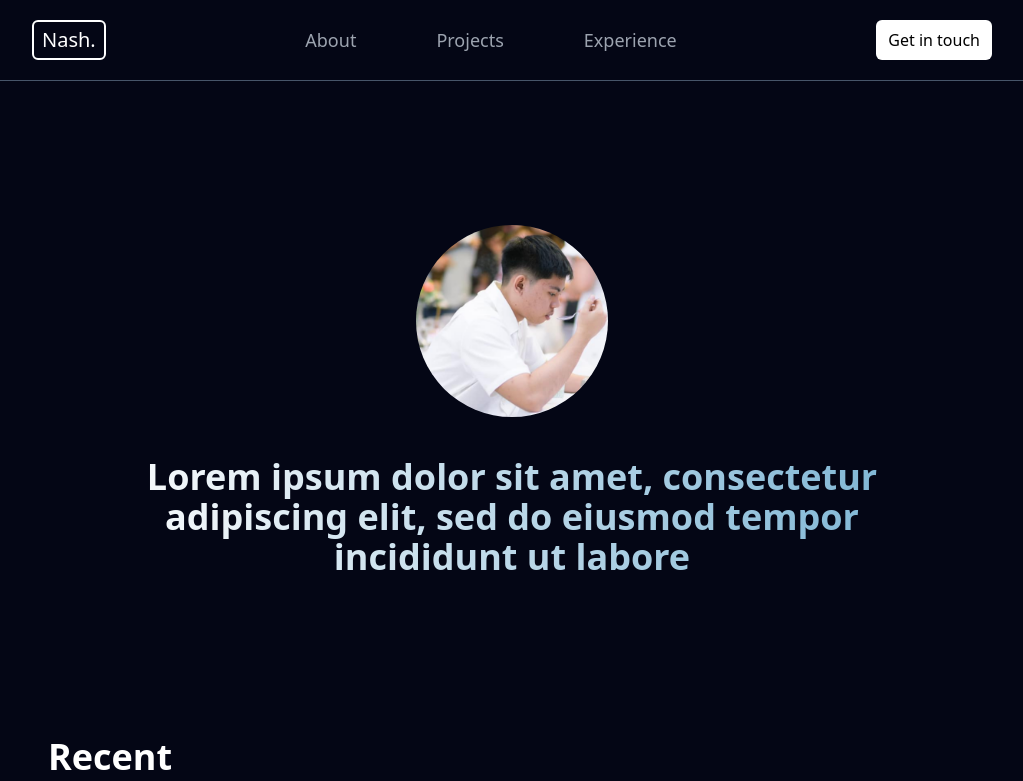
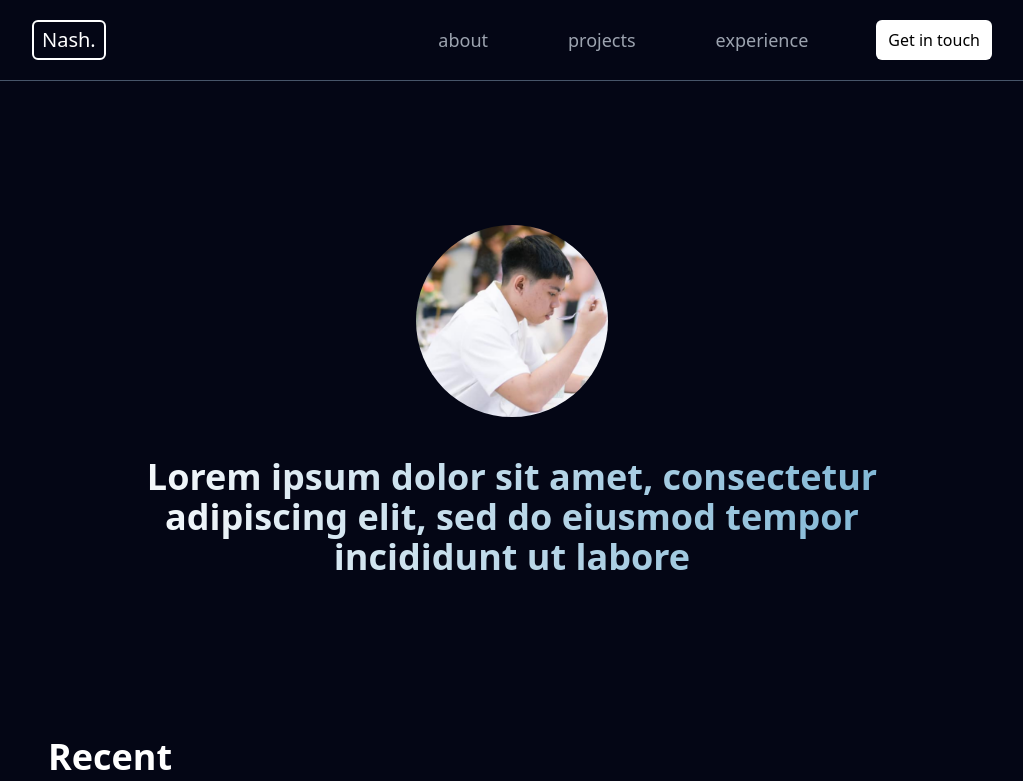
Before and after one commit to JonashGania/my-portfolio, a React (Vite) app: page / in a window 1280 px wide. Shown: the top 781 px of the page, without its empty margins (128-1151 px from the left). Built offline with nearby package versions, Linux system fonts and the light colour scheme.

Commit message:
fix navbar menu

```diff
--- a/src/components/Navbar.jsx
+++ b/src/components/Navbar.jsx
@@ -1,25 +1,78 @@
 import { Link, NavLink } from "react-router-dom"
-import { FaBars } from "react-icons/fa6"
+import { FaBars, FaXmark } from "react-icons/fa6"
+import { useState } from "react"
 
 export default function Navbar(){
+    const [isMenuOpen, setIsMenuOpen] = useState(false)
+
+    const openMenu = () => {
+        setIsMenuOpen(!isMenuOpen);
+    }
+
+    const closeMenu = () => {
+        setIsMenuOpen(false)
+    }
+
     return(
         <header className="w-full bg-midnight border-b-[1px] border-slate-600 flex justify-center sticky top-0 z-20">
             <nav className="w-960 mx-4 flex items-center justify-between gap-4 min-h-[80px]">
-                <Link to="/" className="text-white text-xl px-2 py-1 border-2 border-white rounded-md">Nash.</Link>
-                <ul className=" hidden md:flex md:items-center gap-10 md:gap-14 transition-all duration-200 ease-in ">
-                    <li className="text-gray-400 text-lg">
-                        <NavLink to="/about" className="py-2 px-3 rounded-md">About</NavLink>
+                <Link
+                    to="/"
+                    className="text-white text-xl px-2 py-1 border-2 border-white rounded-md"
+                    onClick={closeMenu}
+                >
+                Nash.
+                </Link>
+                <ul
+                    className={`md:flex md:items-center gap-10 md:gap-14 text-center opacity-0 md:opacity-100 transition-all duration-300 ease-in absolute md:static bg-midnight md:bg-none w-full md:w-auto left-0 py-8 md:py-0 ${
+                        isMenuOpen ? "top-[81px] opacity-100" : "top-[-490px]"
+                    }`}
+                >
+                    <li className="text-gray-400 text-lg py-4 ">
+                        <NavLink
+                            to="/about"
+                            className="py-2 px-3 rounded-md w-full md:w-auto uppercase md:lowercase"
+                            onClick={closeMenu}
+                        >
+                        About
+                        </NavLink>
                     </li>
-                    <li className="text-gray-400 text-lg">
-                        <NavLink to="/projects" className='py-2 px-3 rounded-md'>Projects</NavLink>
+                    <li className="text-gray-400 text-lg py-4">
+                        <NavLink
+                            to="/projects"
+                            className='py-2 px-3 rounded-md uppercase md:lowercase'
+                            onClick={closeMenu}
+                        >
+                        Projects
+                        </NavLink>
                     </li>
-                    <li className="text-gray-400 text-lg">
-                        <NavLink to="/experience" className='py-2 px-3 rounded-md'>Experience</NavLink>
+                    <li className="text-gray-400 text-lg py-4">
+                        <NavLink
+                            to="/experience"
+                            className='py-2 px-3 rounded-md uppercase md:lowercase'
+                            onClick={closeMenu}
+                        >
+                        Experience
+                        </NavLink>
                     </li>
+                    <button className="md:block bg-white outline-none px-3 py-2 font-medium rounded-md mt-4 md:mt-0">Get in touch</button>
                 </ul>
-                <button className="hidden md:block bg-white outline-none px-3 py-2 font-medium rounded-md">Get in touch</button>
-                <div className= "block md:hidden">
-                    <FaBars color="white" size="1.75rem" className="cursor-pointer"/>
+                <div className= "absolute right-8 block md:hidden">
+                    {isMenuOpen ? (
+                        <FaXmark
+                            color="white"
+                            size="1.75rem"
+                            className="cursor-pointer"
+                            onClick={openMenu}
+                        />
+                    ) : (
+                        <FaBars
+                            color="white"
+                            size="1.75rem"
+                            className="cursor-pointer"
+                            onClick={openMenu}
+                        />
+                    )}
                 </div>
             </nav>
         </header>
```
